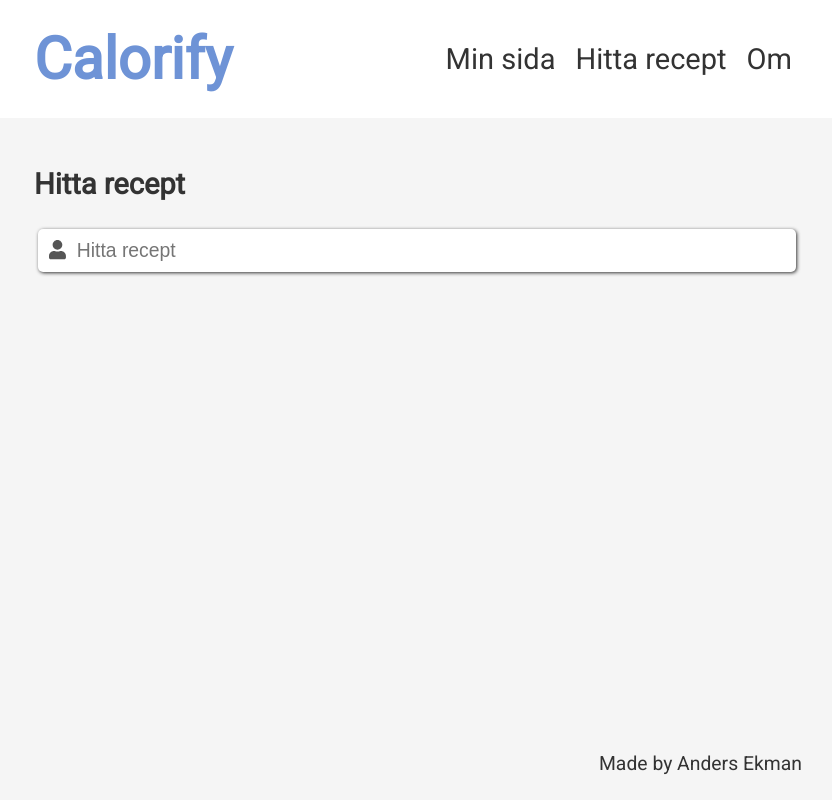
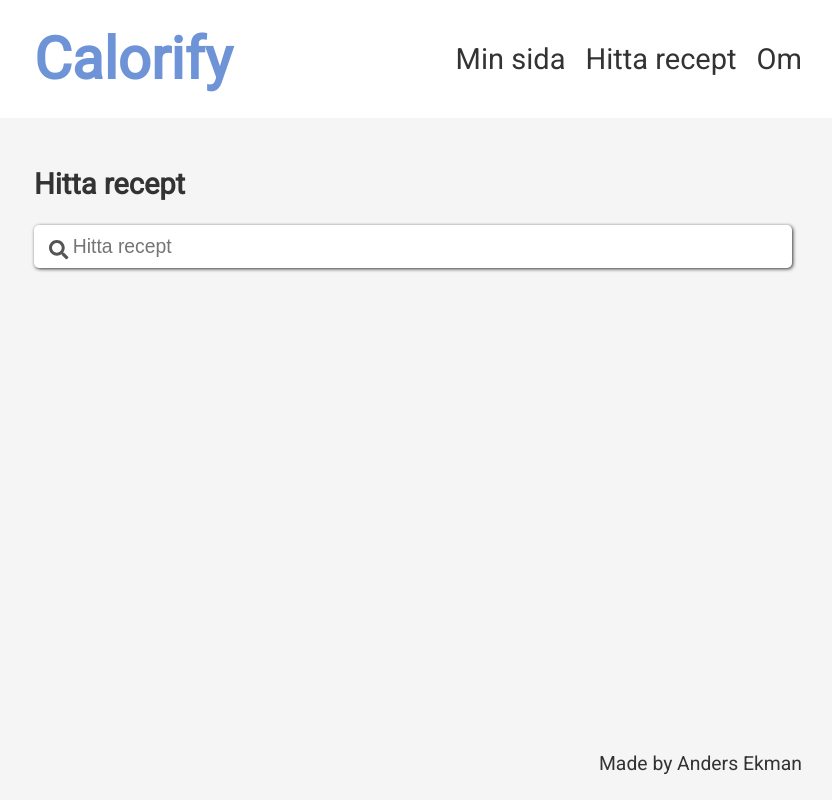
Before and after one commit to oakis/vuecalorie, a Vue app: page /#/recipe in a window 1280 px wide. Shown: the whole page, without its empty margins (222-1054 px from the left). Built offline with nearby package versions, Linux system fonts and the light colour scheme.

Commit message:
minor fixes

```diff
--- a/src/components/Header.vue
+++ b/src/components/Header.vue
@@ -40,6 +40,9 @@ header {
     a {
       font-size: 1.5em;
       margin: 0 10px;
+      &:last-child {
+        margin-right: 0;
+      }
     }
   }
 }
--- a/src/components/shared/AutoComplete.vue
+++ b/src/components/shared/AutoComplete.vue
@@ -1,7 +1,7 @@
 <template>
   <div class="wrapper">
     <div class="input-with-icon" :ref="'input'">
-      <Icon :icon="['fas', 'user']" />
+      <Icon :icon="['fas', 'search']" />
       <input
         :placeholder="this.placeholder"
         @input="onInput"
@@ -68,6 +68,7 @@ export default class AutoComplete extends Vue {
     flex: 1;
     position: relative;
     input {
+      margin: 0px !important;
       width: calc(100% - 2em - 20px);
     }
   }
```
